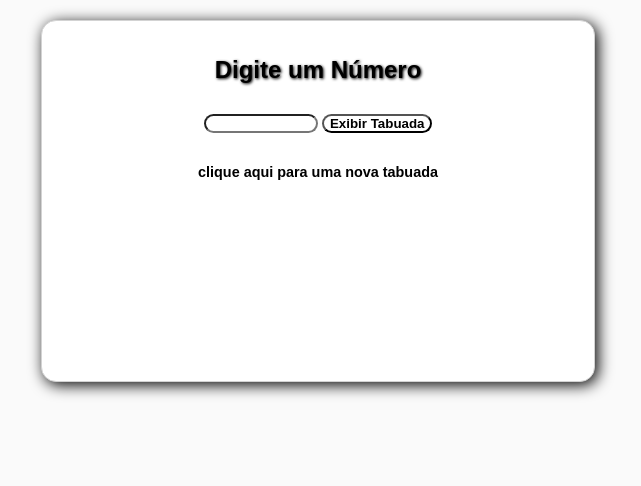
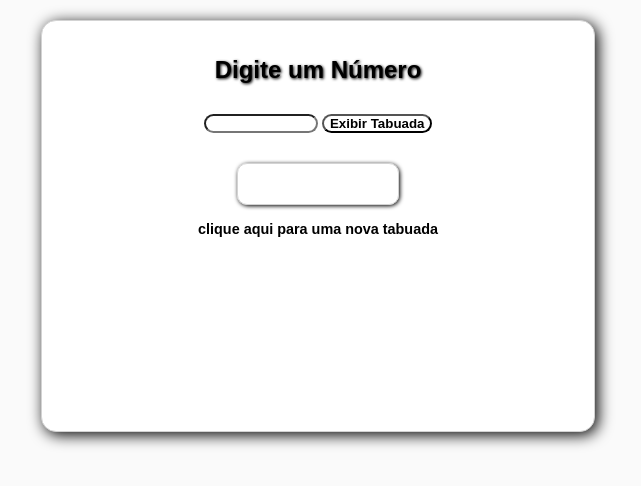
Before and after one commit to GustavoLuisdO/tabuada, a plain HTML site: page index.html in a window 1280 px wide. Shown: the whole page, without its empty margins (322-963 px from the left). Drawn offline with Linux system fonts and the light colour scheme.

Commit message:
Update style.css

```diff
--- a/style.css
+++ b/style.css
@@ -13,7 +13,7 @@ body{
 
 .container{
   width: 40%;
-  height: 320px;
+  height: 370px;
   background: #fff;
   margin: 20px auto;
   padding: 20px;
@@ -43,7 +43,13 @@ body{
 }
 
 #resultado{
+  width: 120px;
   margin: 15px auto;
+  padding: 20px;
+  border: 1px solid lightgray;
+  border-radius: 10px;
+  box-shadow: 1px 1px 4px #000;
+  text-align: left
 }
 .container p a{
   color: #000;
```
